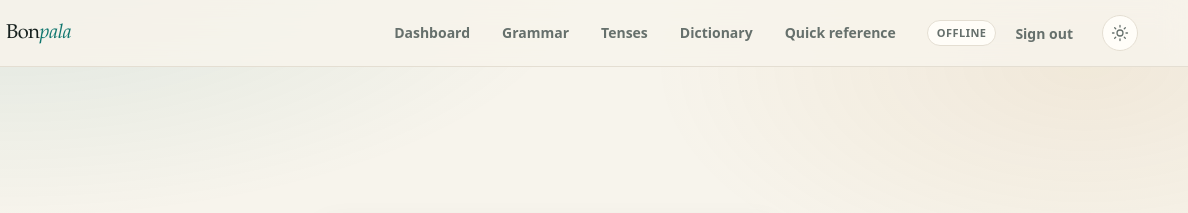
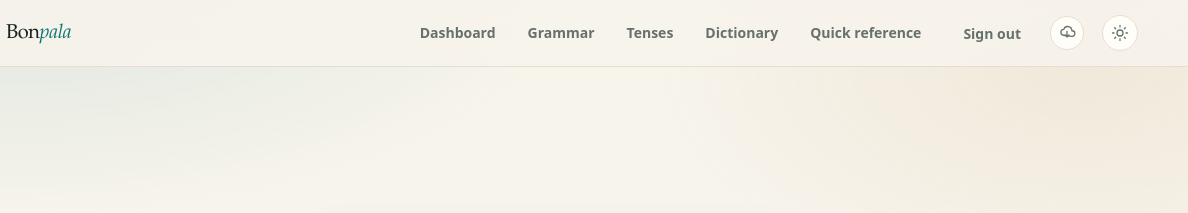
Before and after one commit to Ayaher/bonpala, a plain HTML site: page index.html in a window 1280 px wide. Shown: the top 213 px of the page, 92-1280 px from the left. Drawn offline with Linux system fonts and the light colour scheme; no server answers.

Commit message:
Refactor cloud sync UI components and update status labels for better clarity

```diff
--- a/css/styles.css
+++ b/css/styles.css
@@ -139,23 +139,34 @@ h1, h2, h3 { font-family: var(--serif); font-weight: 600; letter-spacing: -0.015
   border-radius: 999px;
 }
 
-.sync-badge {
-  display: inline-flex;
-  align-items: center;
-  min-height: 26px;
-  padding: 3px 9px;
-  border-radius: 999px;
+.sync-indicator {
+  display: inline-grid;
+  place-items: center;
+  width: 34px;
+  height: 34px;
+  border-radius: 50%;
   border: 1px solid var(--line);
+  background: var(--bg-elevated);
   color: var(--muted);
-  font-size: 11px;
-  font-weight: 700;
-  letter-spacing: 0.04em;
-  text-transform: uppercase;
 }
-.sync-badge.is-synced { color: var(--success); background: var(--success-soft); border-color: transparent; }
-.sync-badge.is-syncing { color: var(--accent-strong); background: var(--accent-soft); border-color: transparent; }
-.sync-badge.is-error { color: var(--danger); background: var(--danger-soft); border-color: transparent; }
-.sync-badge.is-offline { color: var(--muted); background: var(--bg-elevated); }
+.sync-indicator svg {
+  width: 18px;
+  height: 18px;
+  fill: none;
+  stroke: currentColor;
+  stroke-width: 1.7;
+  stroke-linecap: round;
+  stroke-linejoin: round;
+}
+.sync-indicator.is-synced { color: var(--success); border-color: color-mix(in srgb, var(--success) 45%, var(--line)); background: var(--success-soft); }
+.sync-indicator.is-syncing { color: var(--accent-strong); border-color: color-mix(in srgb, var(--accent) 45%, var(--line)); background: var(--accent-soft); }
+.sync-indicator.is-syncing svg { animation: sync-spin 1.1s linear infinite; }
+.sync-indicator.is-error { color: var(--danger); border-color: color-mix(in srgb, var(--danger) 45%, var(--line)); background: var(--danger-soft); }
+.sync-indicator.is-offline { color: var(--muted); background: var(--bg-elevated); }
+
+@keyframes sync-spin {
+  to { transform: rotate(360deg); }
+}
 
 .icon-button {
   display: grid;
--- a/index.html
+++ b/index.html
@@ -24,9 +24,15 @@
         <a href="#/reference" data-nav="reference">Quick reference</a>
       </nav>
       <div class="auth-controls" id="auth-controls" hidden>
-        <span class="sync-badge is-offline" id="cloud-sync-status" aria-live="polite">Offline</span>
         <button class="ghost auth-logout" id="logout-btn" type="button" hidden>Sign out</button>
       </div>
+      <span class="sync-indicator is-offline" id="cloud-sync-status" role="status" aria-live="polite" aria-label="Cloud sync offline" title="Cloud sync offline" hidden>
+        <svg viewBox="0 0 24 24" aria-hidden="true">
+          <path d="M7 15a4 4 0 0 1 .8-7.9A5.5 5.5 0 0 1 18.5 9a3.8 3.8 0 1 1 .4 7.6z"></path>
+          <path d="M12 10v7"></path>
+          <path d="M9.5 14.5L12 17l2.5-2.5"></path>
+        </svg>
+      </span>
       <button class="icon-button" id="theme-toggle" type="button" aria-label="Switch colour theme" title="Switch colour theme">
         <svg viewBox="0 0 24 24" aria-hidden="true"><circle cx="12" cy="12" r="4"></circle><path d="M12 2v2M12 20v2M4.9 4.9l1.4 1.4M17.7 17.7l1.4 1.4M2 12h2M20 12h2M4.9 19.1l1.4-1.4M17.7 6.3l1.4-1.4"></path></svg>
       </button>
--- a/js/app.js
+++ b/js/app.js
@@ -172,14 +172,15 @@
   function setSyncBadge(status, message) {
     if (!syncBadge) return;
     var labelByStatus = {
-      synced: "Synced",
-      syncing: "Syncing",
-      error: "Sync error",
-      offline: "Offline"
+      synced: "Cloud sync synced",
+      syncing: "Cloud sync in progress",
+      error: "Cloud sync error",
+      offline: "Cloud sync offline"
     };
-    syncBadge.className = "sync-badge is-" + status;
-    syncBadge.textContent = labelByStatus[status] || "Offline";
-    syncBadge.title = message || "";
+    var label = labelByStatus[status] || labelByStatus.offline;
+    syncBadge.className = "sync-indicator is-" + status;
+    syncBadge.setAttribute("aria-label", label);
+    syncBadge.title = message || label;
   }
 
   function updateChrome() {
@@ -187,6 +188,7 @@
     if (mainNav) mainNav.hidden = !signedIn;
     if (authControls) authControls.hidden = !signedIn;
     if (logoutButton) logoutButton.hidden = !signedIn;
+    if (syncBadge) syncBadge.hidden = !signedIn;
   }
 
   function renderLogin() {
```
